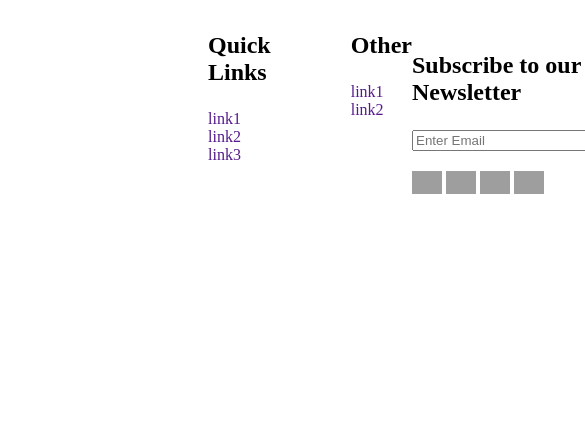
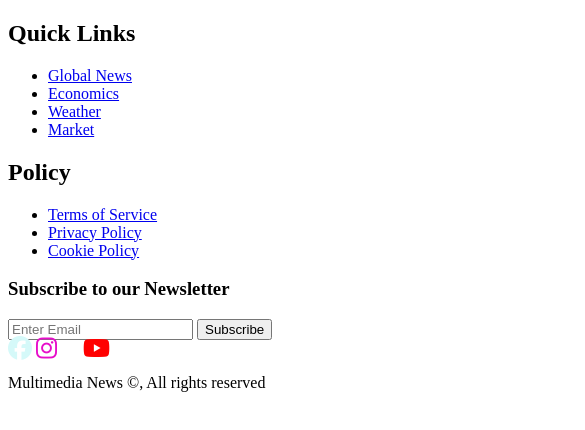
Before and after one commit to Shar-Hylton/Shar-Hylton.github.io, a plain HTML site: page Sadiq_Footer/index.html in a window 390 px wide. Shown: the whole page, 585 px wide, since content can reach past the window. Drawn offline with Linux system fonts and the light colour scheme; grey boxes are pictures that could not be loaded.

Commit message:
Update index.html
Make the design responsive using media queries. Use view inspect in your browser and make the screen width smaller to see where the codes break and then use media query to fix it. Contact me for clarity.

```diff
--- a/Sadiq_Footer/index.html
+++ b/Sadiq_Footer/index.html
@@ -1,45 +1,69 @@
 <!DOCTYPE html>
 <html lang="en">
-<head>
-    <meta charset="UTF-8">
-    <meta name="viewport" content="width=device-width, initial-scale=1.0">
-    <link rel="stylesheet" href="/style.css">
+  <head>
+    <meta charset="UTF-8" >
+    <meta name="viewport" content="width=device-width, initial-scale=1.0" >
+
+    <script
+      src="https://kit.fontawesome.com/4eed10a0c3.js"
+      crossorigin="anonymous"
+    ></script>
+    <link rel="stylesheet" href="footer.css" type="text/css" >
     <title>Footer</title>
-</head>
-<body>
+  </head>
+  <body>
     <footer>
-        <div class="left">
+      <section class="left-column links">
+        <h2>Quick Links</h2>
 
-            <div class="left-column1">
-                <h3>Quick Links</h3>
-                <div class="links">
-                    <a href="">link1</a>
-                    <a href="">link2</a>
-                    <a href="">link3</a>
-                </div>
-            </div>
+        <ul class="quick-links">
+          <li><a href="#">Global News</a></li>
+          <li><a href="#">Economics</a></li>
+          <li><a href="#">Weather</a></li>
+          <li><a href="#">Market</a></li>
+        </ul>
+      </section>
 
-            <div class="left-column2">
-                <h3>Other</h3>
-                <div class="links">
-                    <a href="">link1</a>
-                    <a href="">link2</a>
-                </div>
-            </div>
+      <section class="middle-column links">
+        <h2>Policy</h2>
 
+        <ul class="legal-pages">
+          <li><a href="#">Terms of Service</a></li>
+          <li><a href="#">Privacy Policy</a></li>
+          <li><a href="#">Cookie Policy</a></li>
+        </ul>
+      </section>
+      <section class="newsletter links">
+        <h3>Subscribe to our Newsletter</h3>
+        <form>
+          <input type="email" placeholder="Enter Email" >
+          <button type="submit">Subscribe</button>
+        </form>
+        <div class="social">
+          <a href="#" title="Facebook"
+            ><i
+              class="facebook fa-brands fa-facebook fa-xl"
+              style="color: #D5f9f9"
+            ></i
+          ></a>
+          <a href="#" title="Instagram"
+            ><i
+              class="instagram fa-brands fa-instagram fa-xl"
+              style="color: #e70dca"
+            ></i
+          ></a>
+          <a href="#" title="X-formerly-twttier"
+            ><i class="fa-solid fa-xmark fa-xl" style="color: #ffffff"></i
+          ></a>
+          <a href="#" title="YouTube"
+            ><i class="fa-brands fa-youtube fa-xl" style="color: #ff0000"></i
+          ></a>
         </div>
+      </section>
 
-        <div class="right">
-            <h3>Subscribe to our Newsletter</h3>
-            <input type="text" placeholder="Enter Email">
-            <div class="icon-links">
-                <a href=""> <img src="https://www.citypng.com/public/uploads/preview/square-facebook-fb-social-media-app-icon-logo-701751695134768wct6irlkok.png" alt="" width="30"> </a>
-                <a href=""> <img src="https://thumbs.dreamstime.com/b/social-media-instagram-icon-transparent-background-172928815.jpg" alt="" width="30"> </a>
-                <a href=""> <img src="https://e7.pngegg.com/pngimages/726/537/png-clipart-x-mark-computer-icons-check-mark-x-mark-angle-logo-thumbnail.png" alt="" width="30"> </a>
-                <a href=""> <img src="https://static-00.iconduck.com/assets.00/youtube-icon-2048x2048-oa03jx3h.png" alt=""  width="30"> </a>
-            </div>
-        </div>
-
+      <div class="copyright">
+        <p>Multimedia News &copy;, All rights reserved</p>
+      </div>
     </footer>
-</body>
+  </body>
 </html>
```
